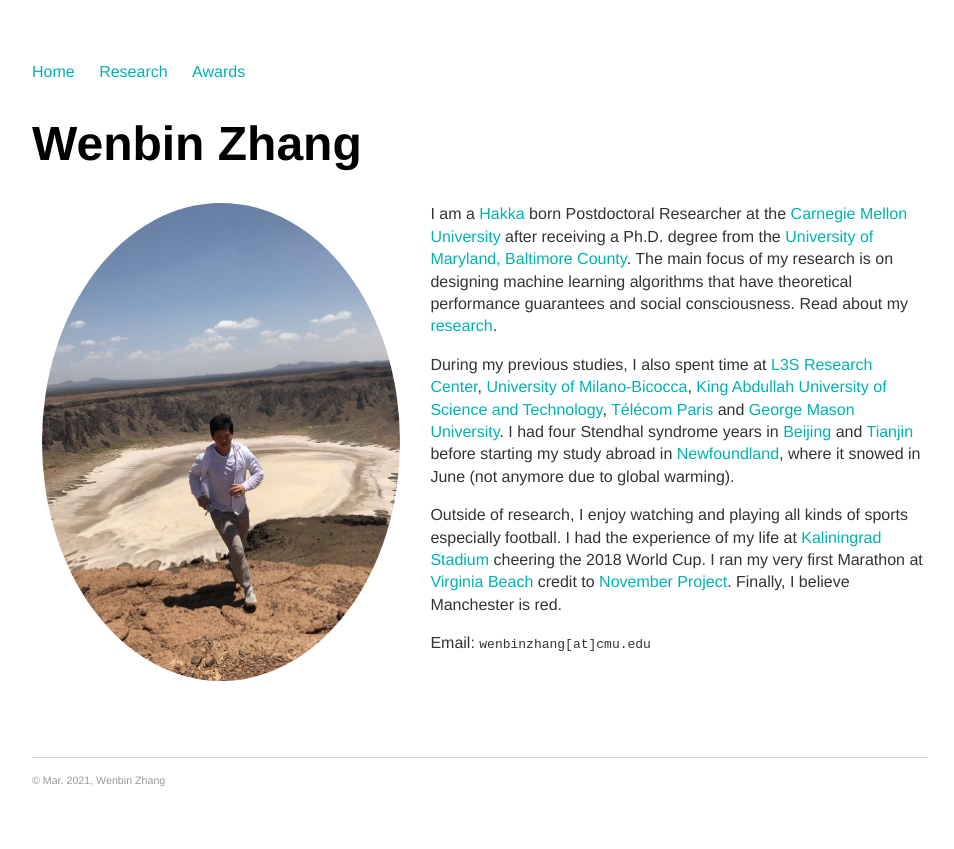
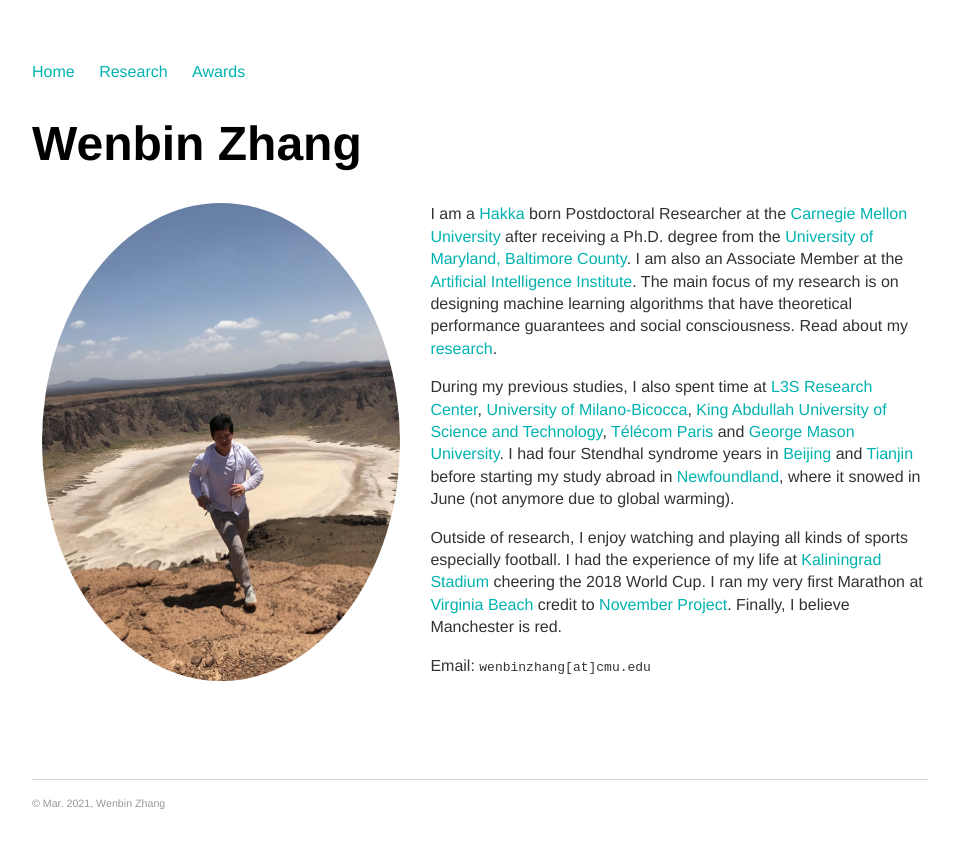
Before and after one commit to vanbanTruong/vanbanTruong.github.io, a Jekyll site: the page built from index.md, in a window 1280 px wide. Shown: the top 849 px of the page, without its empty margins (160-1114 px from the left). Built offline with Jekyll 4.4.1, drawn with Linux system fonts in a browser that asks for light colours.

Commit message:
Update index.md

```diff
--- a/index.md
+++ b/index.md
@@ -11,7 +11,7 @@ title: Wenbin Zhang
 <!--| 张雯斌-->
 <!--I recently defended my Ph.D. dissertation at the [University of Maryland, Baltimore County](https://www.umbc.edu/). The main focus of my research is on designing machine learning algorithms that have theoretical performance guarantees and social consciousness. Read about my [research](/research).-->
 
-I am a [Hakka](https://en.wikipedia.org/wiki/Hakka_people) born Postdoctoral Researcher at the [Carnegie Mellon University](https://www.cmu.edu/) after receiving a Ph.D. degree from the [University of Maryland, Baltimore County](https://www.umbc.edu/). The main focus of my research is on designing machine learning algorithms that have theoretical performance guarantees and social consciousness. Read about my [research](/research).
+I am a [Hakka](https://en.wikipedia.org/wiki/Hakka_people) born Postdoctoral Researcher at the [Carnegie Mellon University](https://www.cmu.edu/) after receiving a Ph.D. degree from the [University of Maryland, Baltimore County](https://www.umbc.edu/). I am also an Associate Member at the [Artificial Intelligence Institute](https://ai.waikato.ac.nz/). The main focus of my research is on designing machine learning algorithms that have theoretical performance guarantees and social consciousness. Read about my [research](/research).
 
 
 During my previous studies, I also spent time at [L3S Research Center](https://www.l3s.de/de), [University of Milano-Bicocca](https://www.unimib.it/), [King Abdullah University of Science and Technology](https://www.kaust.edu.sa/en), [Télécom Paris](https://dig.telecom-paristech.fr/blog/) and [George Mason University](https://www2.gmu.edu/). I had four Stendhal syndrome years in [Beijing](https://www.google.com/maps/@39.9553424,116.3162938,17z?hl=en&authuser=0) and [Tianjin](https://www.google.com/maps/@39.1099492,117.2091143,18z?hl=en&authuser=0) before starting my study abroad in [Newfoundland](https://www.google.com/maps/@47.5730776,-52.7360975,16z?hl=en&authuser=0), where it snowed in June (not anymore due to global warming).
```
